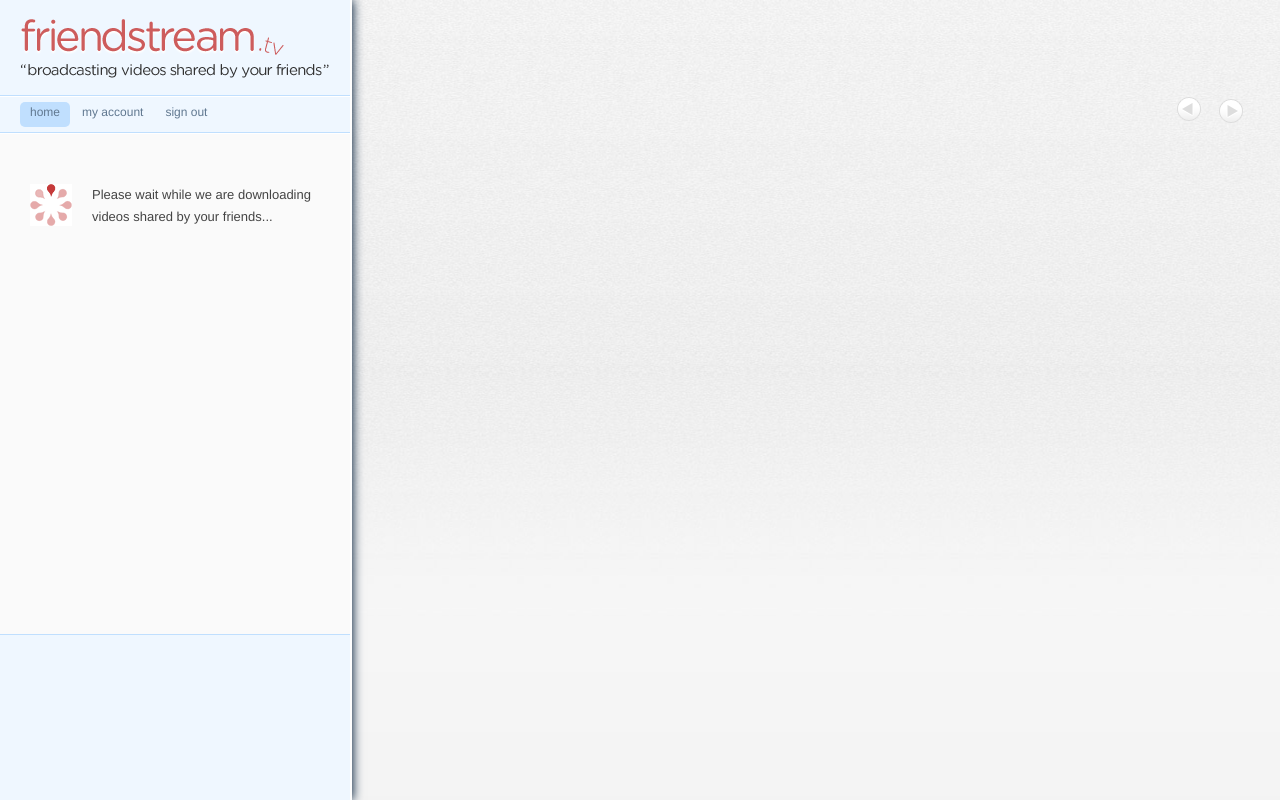
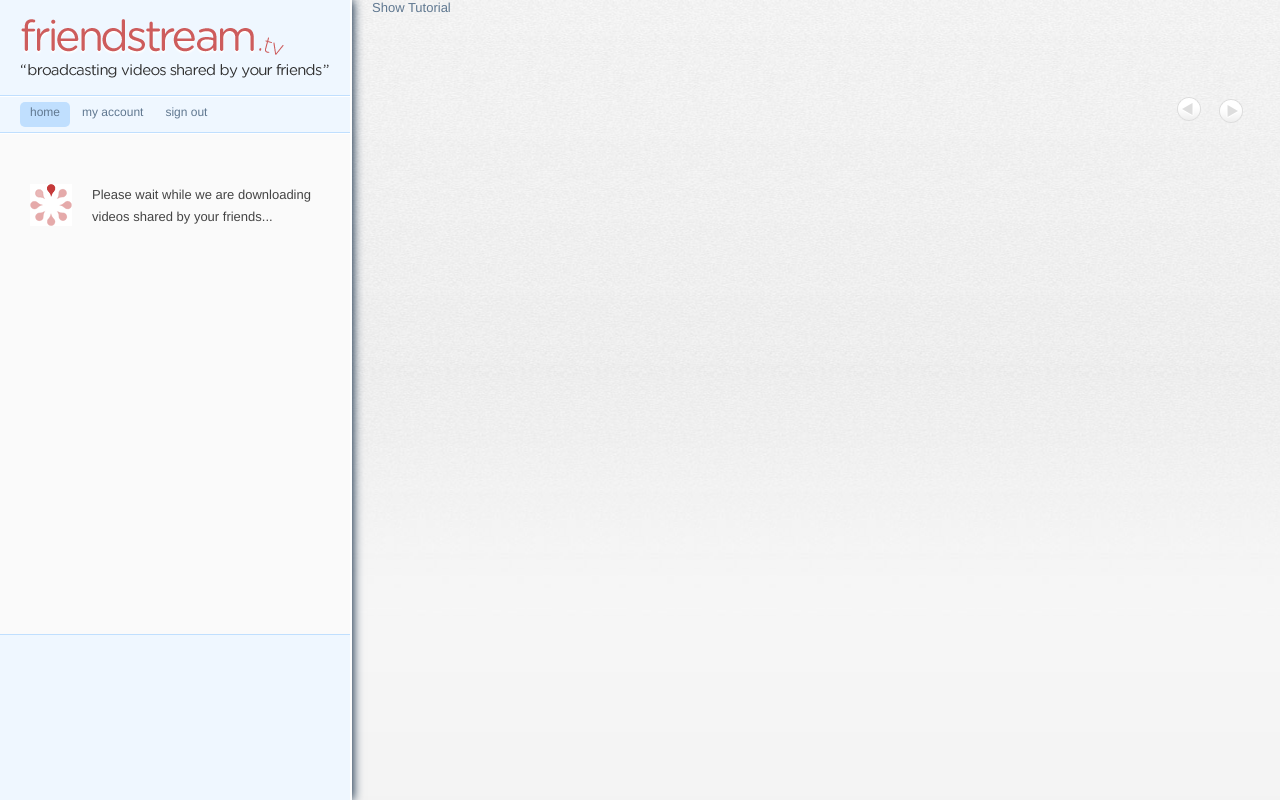
Before and after one commit to gercheq/FriendStream.tv, a Django app: template friendstream/templates/home.html in a window 1280 px wide. Run offline with Django 3.2, Linux system fonts and the light colour scheme; the template is opened without the code that fills it, so the values that code supplies are empty; some libraries are stand-ins or nearby versions.

Commit message:
Enable tutorial first implementation

```diff
--- a/friendstream/templates/home.html
+++ b/friendstream/templates/home.html
@@ -90,7 +90,7 @@
      </div> <!--! end of #wrapper -->
 
 
-     {# include 'tutorial.html' #}
+     {% include 'tutorial.html' %}
 
     <script type="text/javascript">
 
@@ -104,7 +104,7 @@
 
           /*
            * Tutorial
-
+           */
           var skip_tutorial = $.cookie('skip_tutorial');
 
           // Skip tutorial if the tutorial cookie exists
@@ -127,7 +127,6 @@
             $.facebox.close();
             $.cookie('skip_tutorial', '1', { expires: 1000 });
           });
-          */
 
         });
 
```
